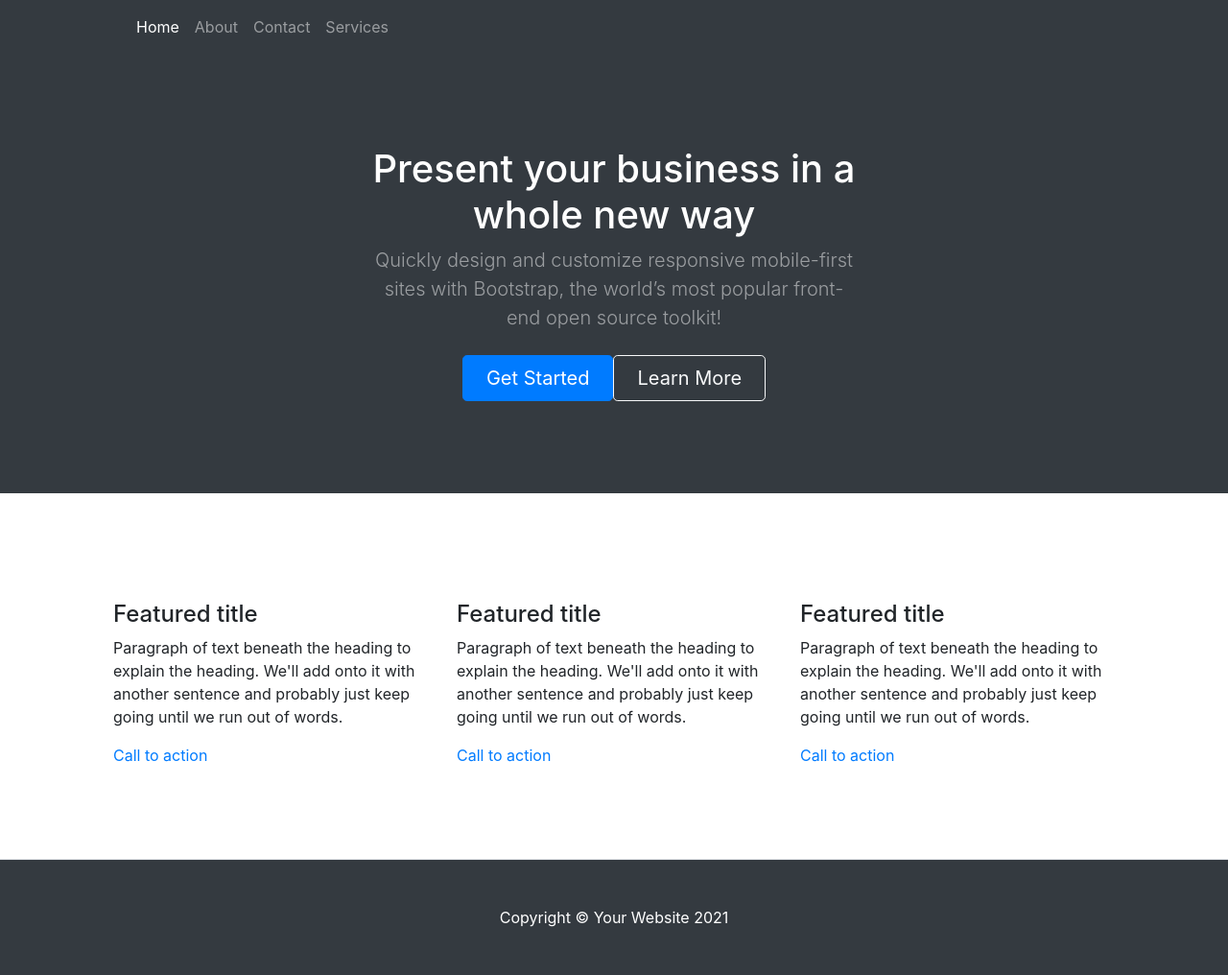
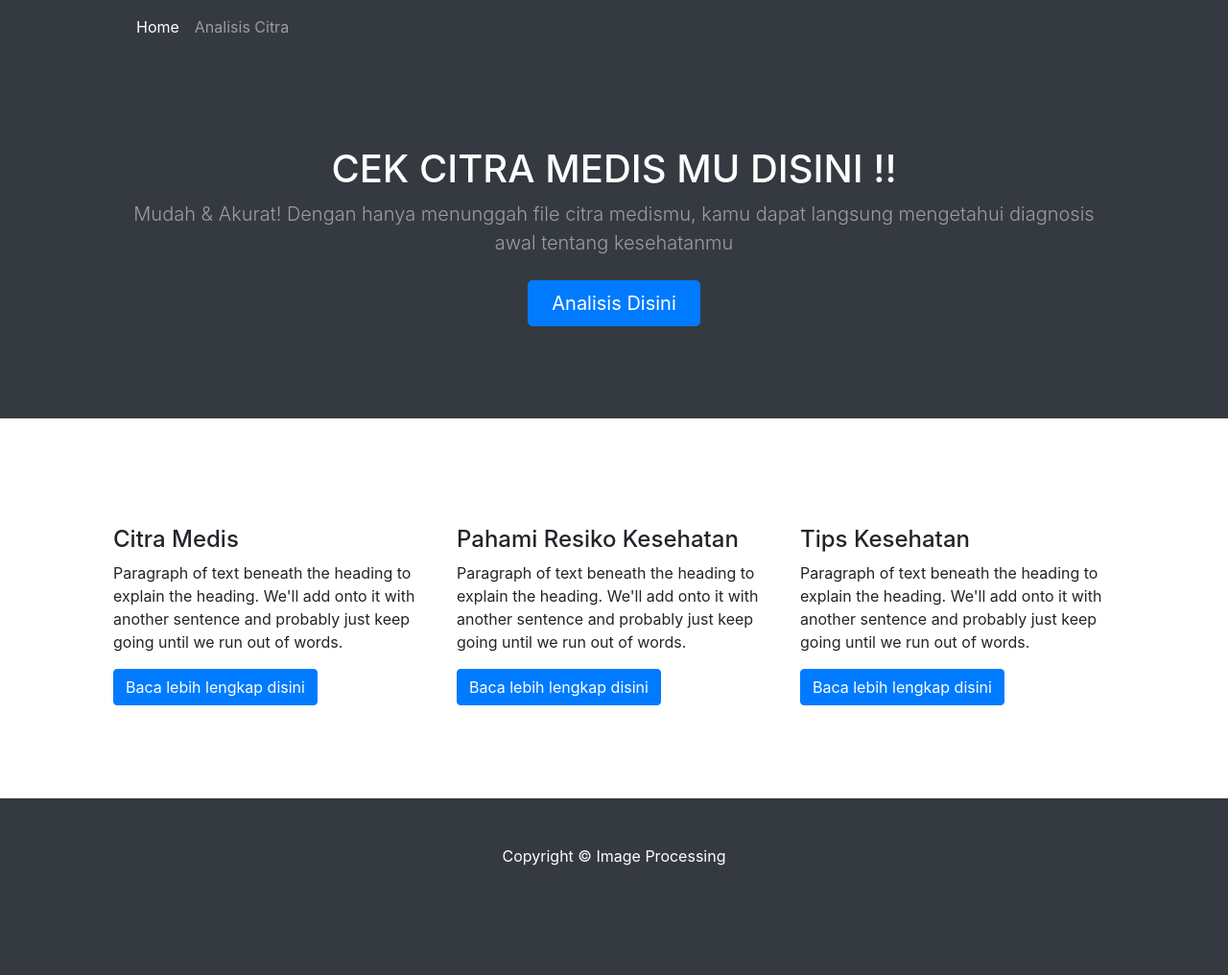
Before and after one commit to pesantrenilmu/imageprocessing, a Flask app: page / in a window 1280 px wide. Shown: the whole page at 96% size. After the commit the page ends 902 px from the top, so only its background shows below. Run offline with Flask 2, Linux system fonts and the light colour scheme; some libraries are stand-ins or nearby versions.

Commit message:
template awal

```diff
--- a/app.py
+++ b/app.py
@@ -1,10 +1,15 @@
 from flask import Flask, render_template
+import pandas as pd
+
 app = Flask(__name__)
 
 
 @app.route('/')
 def index():
-    return render_template('pages/home.html')
+    return render_template('pages/home.html',page='Home')
 
+@app.route('/analisis-citra')
+def analisis_citra():
+    return render_template('pages/analisis.html',page='Analisis')
 if __name__ == '__main__':
     app.run(host='127.0.0.1', port=8000, debug=True)
--- a/templates/includes/navbar.html
+++ b/templates/includes/navbar.html
@@ -1,14 +1,16 @@
 <!-- Responsive navbar-->
+
 <nav class="navbar navbar-expand-lg navbar-dark bg-dark">
     <div class="container px-5">
         <a class="navbar-brand" href="#!"></a>
         <button class="navbar-toggler" type="button" data-bs-toggle="collapse" data-bs-target="#navbarSupportedContent" aria-controls="navbarSupportedContent" aria-expanded="false" aria-label="Toggle navigation"><span class="navbar-toggler-icon"></span></button>
         <div class="collapse navbar-collapse" id="navbarSupportedContent">
             <ul class="navbar-nav ms-auto mb-2 mb-lg-0">
-                <li class="nav-item"><a class="nav-link active" aria-current="page" href="#!">Home</a></li>
-                <li class="nav-item"><a class="nav-link" href="#!">About</a></li>
-                <li class="nav-item"><a class="nav-link" href="#!">Contact</a></li>
-                <li class="nav-item"><a class="nav-link" href="#!">Services</a></li>
+                <li class="nav-item"><a {%if (page=='Home') %} class="nav-link active" {%else%}
+                    class="nav-link" {% endif %} href="{{url_for('index')}}">Home</a></li>
+                <li class="nav-item"><a {%if (page=='Analisis') %} class="nav-link active" {%else%}
+                    class="nav-link" {% endif %} href="{{url_for('analisis_citra')}}">Analisis Citra</a></li>
+
             </ul>
         </div>
     </div>
--- a/templates/index.html
+++ b/templates/index.html
@@ -12,8 +12,8 @@
     {% include 'includes/navbar.html' %}
    {% block body %}  {% endblock %}
 
-<footer class="py-5 bg-dark">
-<div class="container px-5"><p class="m-0 text-center text-white">Copyright © Your Website 2021</p></div>
+<footer class="py-5 bg-dark mb-0" style="margin:0px">
+<div class="container px-5"><p class="m-0 text-center text-white">Copyright © Image Processing</p></div>
 </footer>
 <!-- Bootstrap core JS-->
 <script src="https://cdn.jsdelivr.net/npm/bootstrap@5.1.3/dist/js/bootstrap.bundle.min.js"></script>
--- a/templates/pages/home.html
+++ b/templates/pages/home.html
@@ -1,6 +1,7 @@
 {% extends 'index.html' %}
 
 {% block judul %} Home {% endblock %}
+
 {% block body %}
 
 
@@ -8,13 +9,13 @@
     <header class="bg-dark py-5">
         <div class="container px-5">
             <div class="row gx-5 justify-content-center">
-                <div class="col-lg-6">
+                <div class="col-lg-12">
                     <div class="text-center my-5">
-                        <h1 class="display-5 fw-bolder text-white mb-2">Present your business in a whole new way</h1>
-                        <p class="lead text-white-50 mb-4">Quickly design and customize responsive mobile-first sites with Bootstrap, the world’s most popular front-end open source toolkit!</p>
+                        <h1 class="display-5 fw-bolder text-white mb-2" style="text-transform: uppercase;">Cek Citra Medis Mu Disini !!</h1>
+                        <p class="lead text-white-50 mb-4">Mudah & Akurat! Dengan hanya menunggah file citra medismu, kamu dapat langsung mengetahui diagnosis awal tentang kesehatanmu</p>
                         <div class="d-grid gap-3 d-sm-flex justify-content-sm-center">
-                            <a class="btn btn-primary btn-lg px-4 me-sm-3" href="#features">Get Started</a>
-                            <a class="btn btn-outline-light btn-lg px-4" href="#!">Learn More</a>
+                            <a class="btn btn-primary btn-lg px-4 me-sm-3" href="{{url_for('analisis_citra')}}">Analisis Disini</a>
+
                         </div>
                     </div>
                 </div>
@@ -27,29 +28,26 @@
             <div class="row gx-5">
                 <div class="col-lg-4 mb-5 mb-lg-0">
                     <div class="feature bg-primary bg-gradient text-white rounded-3 mb-3"><i class="bi bi-collection"></i></div>
-                    <h2 class="h4 fw-bolder">Featured title</h2>
+                    <h2 class="h4 fw-bolder">Citra Medis</h2>
                     <p>Paragraph of text beneath the heading to explain the heading. We'll add onto it with another sentence and probably just keep going until we run out of words.</p>
-                    <a class="text-decoration-none" href="#!">
-                        Call to action
-                        <i class="bi bi-arrow-right"></i>
+                    <a class=" btn btn-primary" href="#!">
+                        Baca lebih lengkap disini
                     </a>
                 </div>
                 <div class="col-lg-4 mb-5 mb-lg-0">
                     <div class="feature bg-primary bg-gradient text-white rounded-3 mb-3"><i class="bi bi-building"></i></div>
-                    <h2 class="h4 fw-bolder">Featured title</h2>
+                    <h2 class="h4 fw-bolder">Pahami Resiko Kesehatan</h2>
                     <p>Paragraph of text beneath the heading to explain the heading. We'll add onto it with another sentence and probably just keep going until we run out of words.</p>
-                    <a class="text-decoration-none" href="#!">
-                        Call to action
-                        <i class="bi bi-arrow-right"></i>
+                    <a class=" btn btn-primary" href="#!">
+                        Baca lebih lengkap disini
                     </a>
                 </div>
                 <div class="col-lg-4">
                     <div class="feature bg-primary bg-gradient text-white rounded-3 mb-3"><i class="bi bi-toggles2"></i></div>
-                    <h2 class="h4 fw-bolder">Featured title</h2>
+                    <h2 class="h4 fw-bolder">Tips Kesehatan</h2>
                     <p>Paragraph of text beneath the heading to explain the heading. We'll add onto it with another sentence and probably just keep going until we run out of words.</p>
-                    <a class="text-decoration-none" href="#!">
-                        Call to action
-                        <i class="bi bi-arrow-right"></i>
+                    <a class=" btn btn-primary" href="#!">
+                        Baca lebih lengkap disini
                     </a>
                 </div>
             </div>
```
Also changed, not shown: templates/pages/analisis.html (added, +36 -0 lines), Readme.MD.
